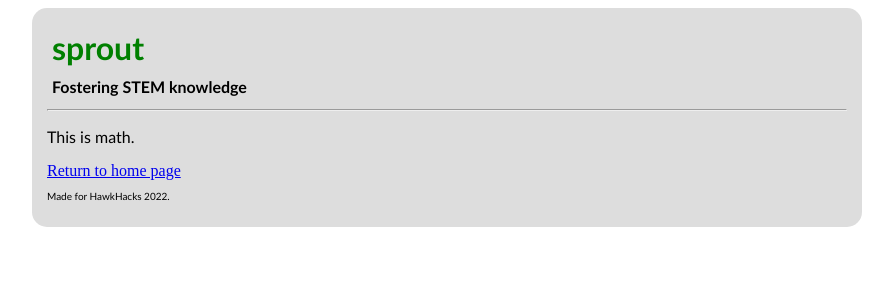
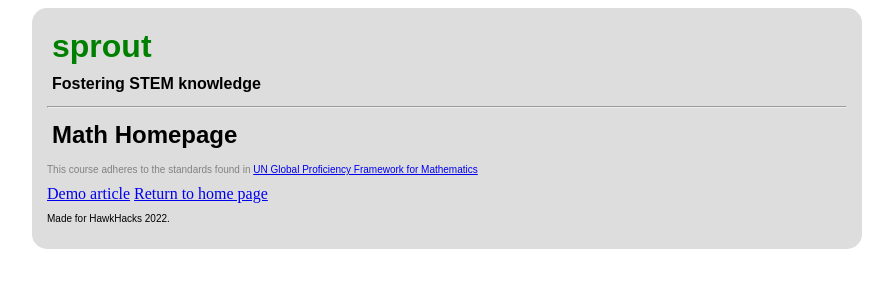
Before and after one commit to enbyte/sprout, a Jekyll site: the page built from skills/math.html, in a window 1280 px wide. Shown: the top 300 px of the page, without its empty margins (193-1086 px from the left). Built offline with Jekyll 4.4.1, drawn with Linux system fonts in a browser that asks for light colours.

Commit message:
working on miniquiz

```diff
--- /dev/null
+++ b/_includes/math-notice.html
@@ -0,0 +1,3 @@
+<div class="math-notice">
+<p> This course adheres to the standards found in <a href="https://gaml.uis.unesco.org/wp-content/uploads/sites/2/2021/03/Global-Proficiency-Framework-Math.pdf">UN Global Proficiency Framework for Mathematics</a></p>
+</div>
--- /dev/null
+++ b/_includes/return_math.html
@@ -0,0 +1 @@
+<a href="/skills/math.html"> Return to math home</a>
--- a/assets/css/style.css
+++ b/assets/css/style.css
@@ -24,5 +24,18 @@
 }
 
 h1, h2, h3, h4, h5, h6, p {
-    font-family: Calibri, Arial, sans-serif;
+    font-family: 'Ubuntu', Arial, sans-serif;
 }
+
+.math-notice {
+    font-size: 10px;
+    color: #828282;
+}
+
+.miniquiz {
+    border-radius: 15px;
+    background-color: #CCCCCC;
+    padding: 5px;
+}
+
+@import url('https://fonts.googleapis.com/css2?family=Ubuntu&display=swap');
--- a/skills/math.html
+++ b/skills/math.html
@@ -1,6 +1,7 @@
 ---
 layout: default
 ---
-
-<p> This is math. </p>
+<h2> Math Homepage </h2>
+{% include math-notice.html %}
+<a href="math-articles/grade4_n1_2.html">Demo article</a>
 {% include return.html %}
```
Also changed, not shown: _includes/miniquiz.html (added, +43 -0 lines), skills/math-articles/grade4_n1_2.html (added, +55 -0 lines).
